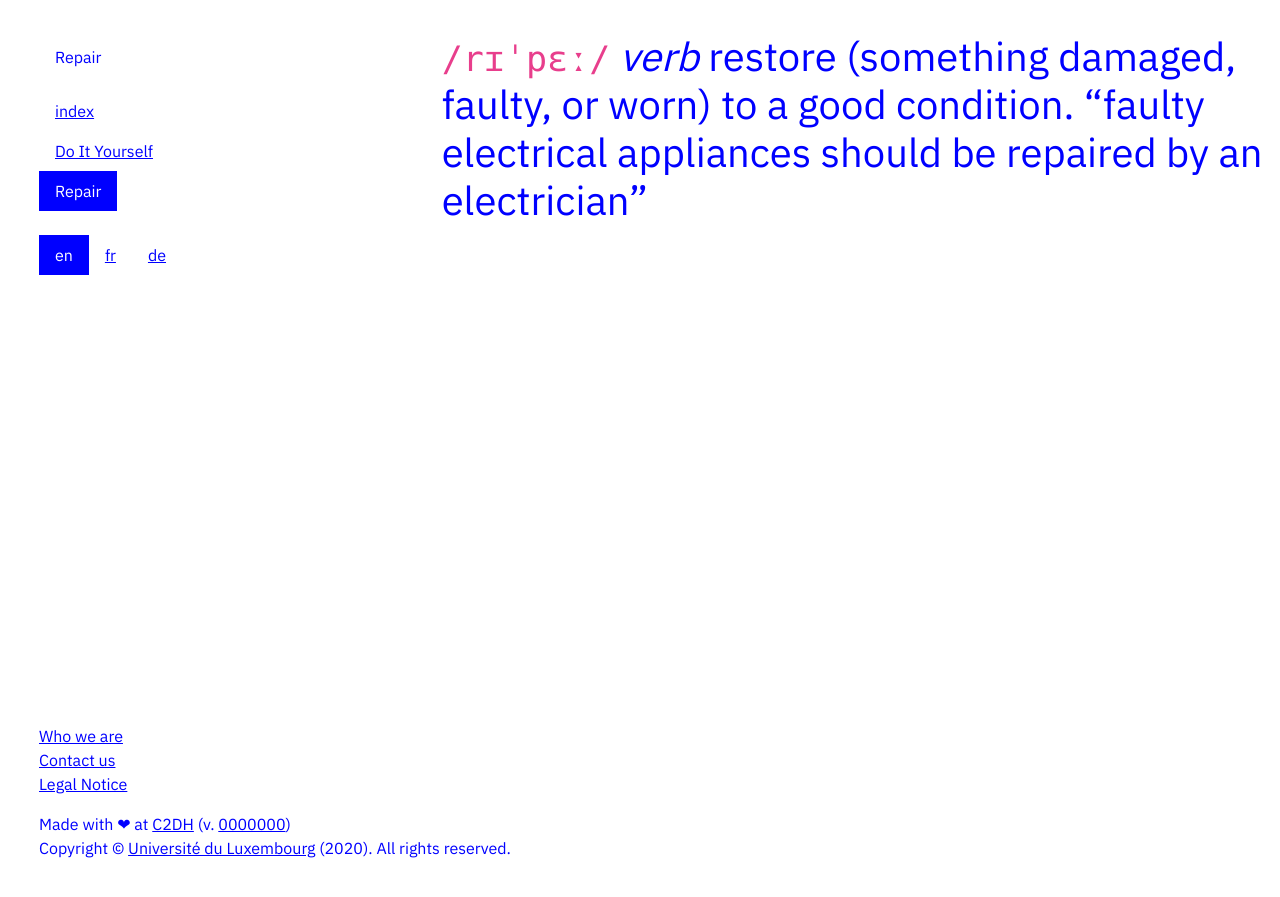
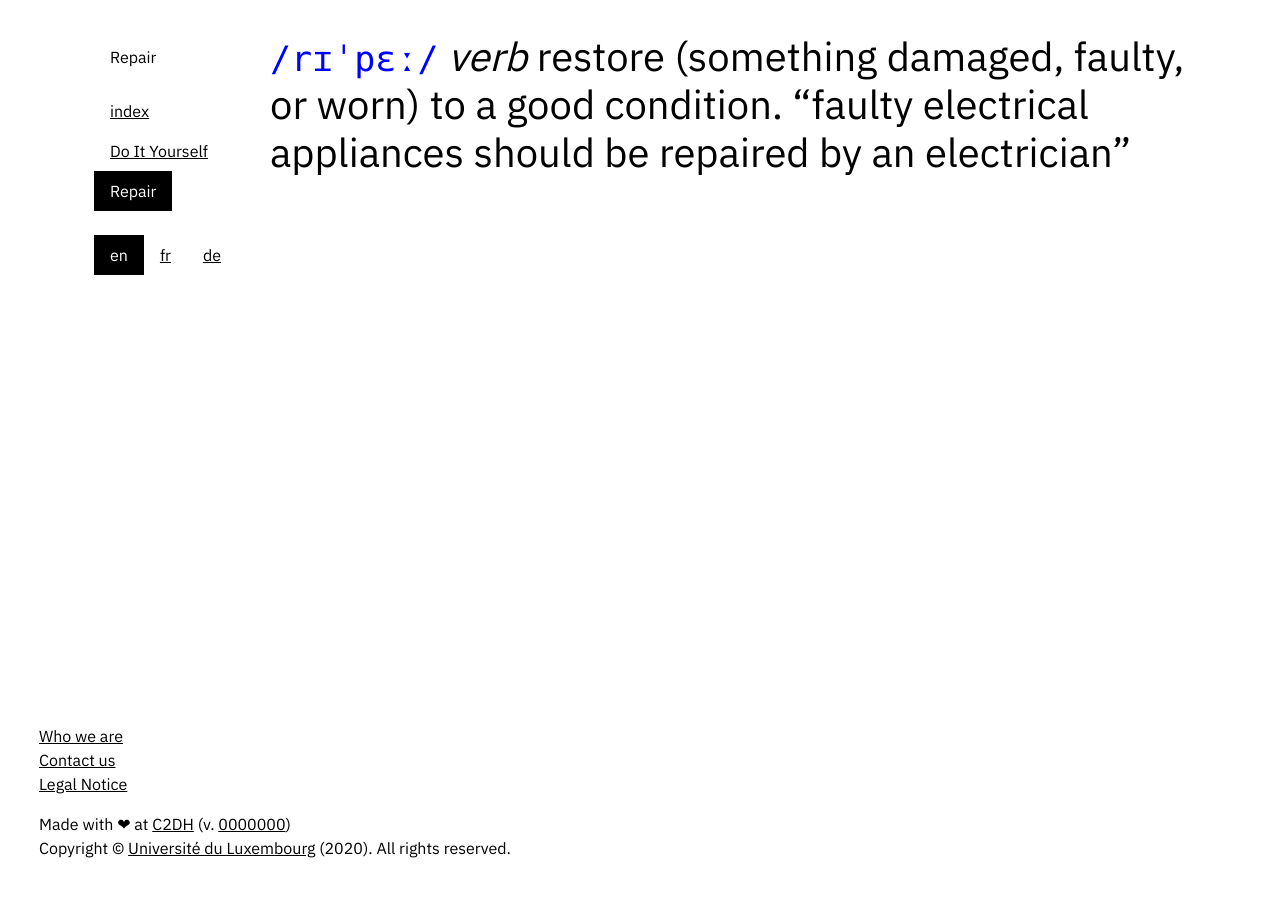
Before and after one commit to C2DH/repair, a Jekyll site: the page built from pages/repair.md, in a window 1280 px wide. Shown: the top 897 px of the page. Built offline with Jekyll 4.4.1, drawn with Linux system fonts in a browser that asks for light colours.

Commit message:
layout fix

```diff
--- a/_layouts/default.html
+++ b/_layouts/default.html
@@ -14,14 +14,17 @@
       }
       body{
         font-family: 'IBM Plex Sans', sans-serif;
-        color: blue;
+        color: black;
       }
       a{
         text-decoration: underline;
-        color: blue;
+        color: black;
       }
-      a.active{
-        background-color: blue;
+      a.nav-link{
+        white-space: nowrap;
+      }
+      a.nav-link.active{
+        background-color: black;
         color: white;
         text-decoration: none;
       }
@@ -45,20 +48,54 @@
       .card{
         border-color: transparent;
       }
+      .card .card-body{
+        padding-left: 0;
+        padding-right: 0;
+      }
+      .card > img {
+        -webkit-filter: url(#monochrome);
+        filter:  url(#monochrome);
+      }
+      aside{
+        min-width: 200px;
+      }
+      code{
+        color: blue;
+      }
+      .defs-only{
+        display: none;
+      }
     </style>
   </head>
 
   <body>
+    <svg class="defs-only">
+      <filter id="monochrome" color-interpolation-filters="sRGB"
+              x="0" y="0" height="100%" width="100%">
+        <feColorMatrix type="matrix"
+        values="0.90 0 0 0   0.40
+          0.95 0 0 0  -0.10
+         -0.20 0 0 0   0.65
+            0  0 0 1   0" />
+      </filter>
+    </svg>
+    {% if page.ref == 'index' %}
+    <img src="assets/repair_b.svg" style='max-height:70%'/>
+    {% endif %}
+
     <div class="content">
       <div class="content-inside">
-        <div class="container-fluid">
+        <div class="container">
           <div class="row">
-            <div class="col-4">
+            <div class="d-flex">
               <!-- menu -->
+              <div class="flex-grow-1">
+
               {% include navigation.html %}
-            </div>
-            <div class="col-8">
+              </div>
+              <div>
               {{ content }}
+              </div>
             </div>
           </div>
         </div>
```
Also changed, not shown: _layouts/index.html (+12 -69 lines).
